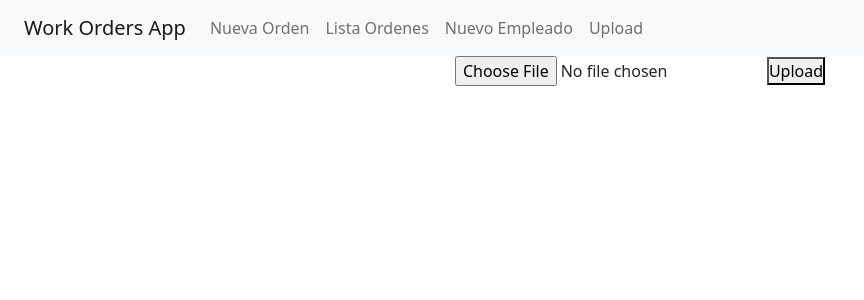
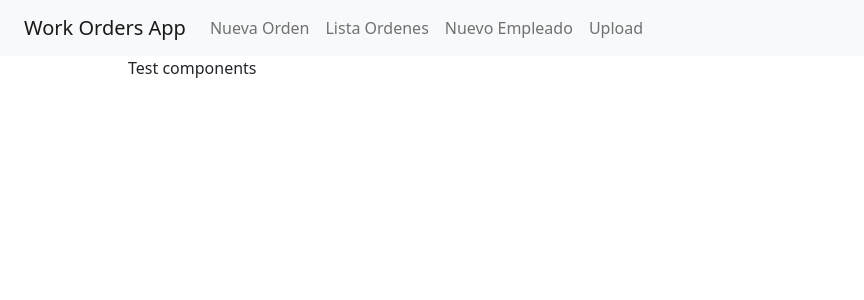
Before and after one commit to Obdulio-Rivas/work-order--app, a React (Create React App) app: page /test in a window 1280 px wide. Shown: the top 300 px of the page, without its empty margins (0-864 px from the left). Built offline with nearby package versions, Linux system fonts and the light colour scheme; what @react-pdf/renderer would draw is missing.

Commit message:
work order app

```diff
--- a/public/index.html
+++ b/public/index.html
@@ -17,9 +17,6 @@
       integrity="sha384-KyZXEAg3QhqLMpG8r+8fhAXLRk2vvoC2f3B09zVXn8CA5QIVfZOJ3BCsw2P0p/We"
       crossorigin="anonymous"
     />
-    <link rel="preconnect" href="https://fonts.googleapis.com">
-    <link rel="preconnect" href="https://fonts.gstatic.com" crossorigin>
-    <link href="https://fonts.googleapis.com/css2?family=Rubik:ital,wght@0,300;0,400;0,500;0,600;0,700;0,800;0,900;1,300;1,400;1,500;1,600;1,700;1,800;1,900&display=swap" rel="stylesheet">
     <title>Work Orders App</title>
   </head>
   <body>
--- a/src/App.js
+++ b/src/App.js
@@ -10,8 +10,6 @@ import {
   Route
 } from "react-router-dom";
 import { WorkOrderPage } from './components/work_order/WorkOrderPage';
-
-import Upload from './components/testComponents/Upload';
 
 function App() {
 
@@ -36,7 +34,9 @@ function App() {
             <Employee/>
           </Route>
           <Route exact path="/test">
-            <Upload/>
+            <div>
+              Test components
+            </div>
           </Route>
         </div>
       </Switch>
--- a/src/components/testComponents/Upload.js
+++ /dev/null
@@ -1,23 +0,0 @@
-import {useState} from 'react';
-
-function Upload() {
-const [image , setImage] = useState('');
-
-const upload = ()=>{
-  if(image == null)
-    return;
-    /*storage.ref(`/images/${image.name}`).put(image)
-  .on("state_changed" , alert("success") , alert);*/
-}
-
-  return (
-    <div className="App">
-      <center>
-      <input type="file" onChange={(e)=>{setImage(e.target.files[0])}}/>
-      <button onClick={upload}>Upload</button>
-      </center>
-    </div>
-  );
-}
-
-export default Upload;
```
Also changed, not shown: src/components/testComponents/firebase.js (deleted, +0 -19 lines).
